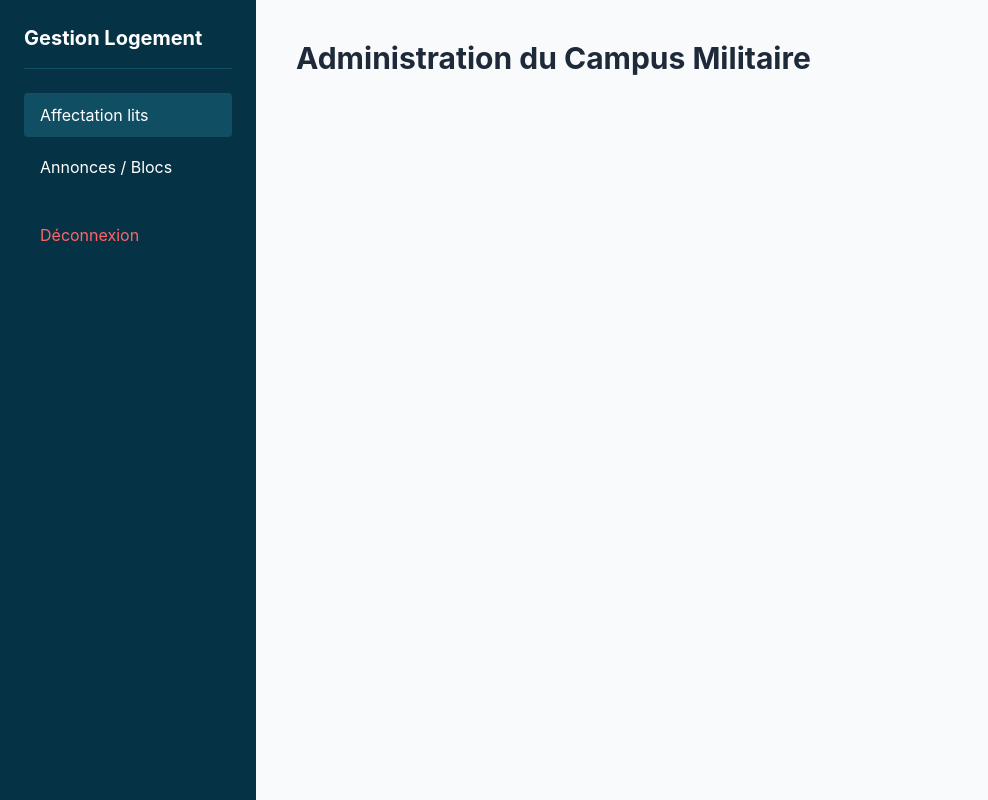
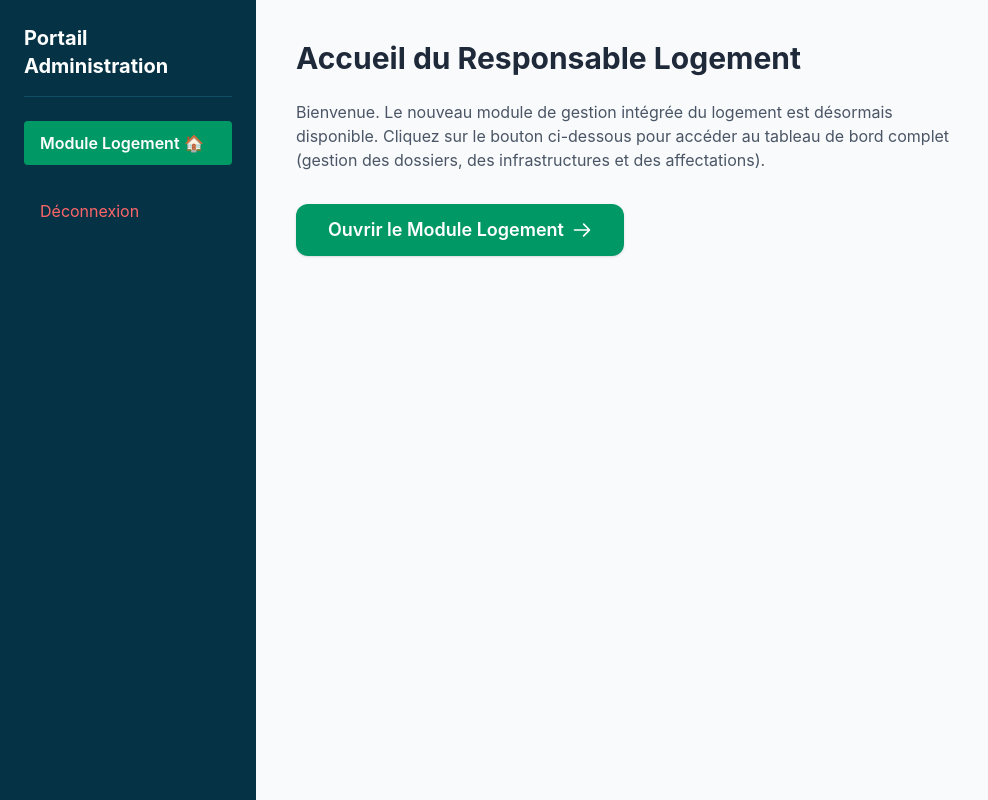
Before and after one commit to lemaat/esp-escolaire, a React app in the folder frontend/: page /espace-responsable-logement in a window 1280 px wide. Shown: the whole page, without its empty margins (0-988 px from the left). Built offline with nearby package versions, Linux system fonts and the light colour scheme; the HTML template or start-up script is replaced by a standard one.

Commit message:
Ajout du bouton vers LogementAdmin dans le Dashboard du Responsable

```diff
--- a/frontend/src/pages/espaces/RespLogementDashboard.jsx
+++ b/frontend/src/pages/espaces/RespLogementDashboard.jsx
@@ -5,17 +5,25 @@ export default function RespLogementDashboard() {
   return (
     <div className="min-h-screen bg-gray-50 flex">
       <div className="w-64 bg-cyan-950 text-white p-6 space-y-6">
-        <h1 className="text-xl font-bold border-b border-cyan-900 pb-4">Gestion Logement</h1>
+        <h1 className="text-xl font-bold border-b border-cyan-900 pb-4">Portail Administration</h1>
         <nav className="space-y-2">
-          <a href="#" className="block py-2.5 px-4 rounded bg-cyan-900">Affectation lits</a>
-          <a href="#" className="block py-2.5 px-4 rounded hover:bg-cyan-900 transition">Annonces / Blocs</a>
+          <button onClick={() => navigate('/logement-admin')} className="w-full text-left py-2.5 px-4 rounded bg-emerald-600 hover:bg-emerald-500 transition font-semibold">
+            Module Logement 🏠
+          </button>
         </nav>
-        <button onClick={() => { localStorage.clear(); navigate('/'); }} className="w-full text-left py-2.5 px-4 text-red-400 hover:bg-red-950 rounded transition">
+        <button onClick={() => { localStorage.clear(); navigate('/'); }} className="w-full text-left py-2.5 px-4 text-red-400 hover:bg-red-950 rounded transition mt-auto">
           Déconnexion
         </button>
       </div>
-      <div className="flex-1 p-10">
-        <h2 className="text-3xl font-bold text-gray-800 mb-6">Administration du Campus Militaire</h2>
+      <div className="flex-1 p-10 bg-slate-50">
+        <h2 className="text-3xl font-bold text-gray-800 mb-6">Accueil du Responsable Logement</h2>
+        <p className="text-gray-600 mb-8 max-w-2xl">
+          Bienvenue. Le nouveau module de gestion intégrée du logement est désormais disponible. Cliquez sur le bouton ci-dessous pour accéder au tableau de bord complet (gestion des dossiers, des infrastructures et des affectations).
+        </p>
+        <button onClick={() => navigate('/logement-admin')} className="bg-emerald-600 text-white px-8 py-3 rounded-xl shadow hover:bg-emerald-700 hover:shadow-md transition font-semibold text-lg flex items-center gap-2">
+          Ouvrir le Module Logement
+          <svg className="w-5 h-5" fill="none" stroke="currentColor" viewBox="0 0 24 24"><path strokeLinecap="round" strokeLinejoin="round" strokeWidth={2} d="M14 5l7 7m0 0l-7 7m7-7H3" /></svg>
+        </button>
       </div>
     </div>
   );
```
